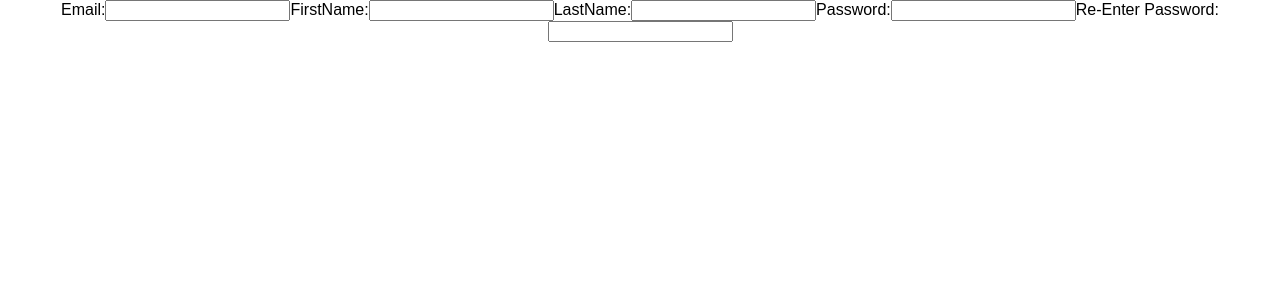
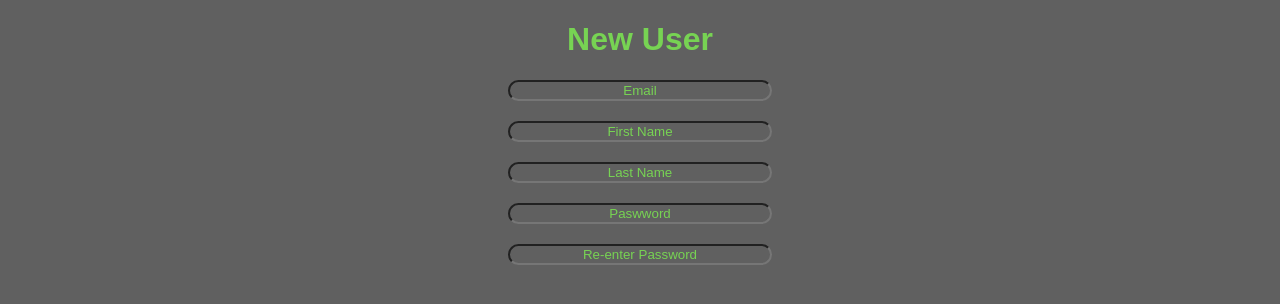
Before and after one commit to lmwright6/newuserpage, a React (Create React App) app: page / in a window 1280 px wide. Shown: the top 304 px of the page. Built offline with nearby package versions, Linux system fonts and the light colour scheme.

Commit message:
Vertically align Input Boxes

```diff
--- a/src/App.css
+++ b/src/App.css
@@ -1,6 +1,13 @@
+html{
+  background: #606060;
+}
+
 .App {
   text-align: center;
+  background: #606060;
+  -webkit-text-fill-color: #77D353;
 }
+
 
 .App-logo {
   animation: App-logo-spin infinite 20s linear;
@@ -22,6 +29,28 @@
   font-size: large;
 }
 
+input{
+ margin-bottom: 15pt;
+ width: 20%;
+-webkit-border-radius: 50px;
+-moz-border-radius: 50px;
+border-radius: 50px;
+background: #606060;
+}
+
+::-webkit-input-placeholder { /* Chrome/Opera/Safari */
+text-align: center
+}
+::-moz-placeholder { /* Firefox 19+ */
+  text-align: center
+}
+:-ms-input-placeholder { /* IE 10+ */
+  text-align: center
+}
+:-moz-placeholder { /* Firefox 18- */
+  text-align: center
+}
+
 @keyframes App-logo-spin {
   from { transform: rotate(0deg); }
   to { transform: rotate(360deg); }
--- a/src/App.js
+++ b/src/App.js
@@ -7,9 +7,12 @@ class App extends React.Component {
 
   render() {
     return (
-      <div className="App">
-       <NewUser/>
-      </div>
+        <div className="App">
+          <div>
+          <h1>New User</h1>
+          </div>
+          <NewUser/>
+        </div>
     );
   }
 }
--- a/src/components/NewUser/index.js
+++ b/src/components/NewUser/index.js
@@ -16,7 +16,7 @@ handleEmailInput(event) {
 this.setState({emailInput: event.target.value})
 }
 handlefirstNameInput(event){
-this.setState({lastNameInput: event.target.value})
+this.setState({firstNameInput: event.target.value})
 }
 handlelastNameInput(event){
 this.setState({lastNameInput: event.target.value})
@@ -30,16 +30,11 @@ this.setState({reEnterInput: event.target.value})
 render() {
 return (
 <div className="App">
-Email:
-<input className="emailInput" type="text" value={this.state.emailInput} onChange={this.handleEmailInput} />
-FirstName:
-<input className="firstNameInput" type="text" value={this.state.firstNameInput} onChange={this.handlefirstNameInput} />
-LastName:
-<input className="lastNameInput" type="text" value={this.state.lastNameInput} onChange={this.handlelastNameInput} />
-Password:
-<input className="passwordInput" type="text" value={this.state.passwordInput} onChange={this.handlepasswordInput} />
-Re-Enter Password:
-<input className="reEnterInput" type="text" value={this.state.reEnterInput} onChange={this.reEnterInput} />
+<input className="emailInput" type="text" placeholder="Email" value={this.state.emailInput} onChange={this.handleEmailInput} /><br />
+<input className="firstNameInput" type="text" placeholder="First Name" value={this.state.firstNameInput} onChange={this.handlefirstNameInput} /><br />
+<input className="lastNameInput" type="text" placeholder="Last Name" value={this.state.lastNameInput} onChange={this.handlelastNameInput} /><br />
+<input className="passwordInput" type="text" placeholder="Paswword" value={this.state.passwordInput} onChange={this.handlepasswordInput} /><br />
+<input className="reEnterInput" type="text" placeholder="Re-enter Password" value={this.state.reEnterInput} onChange={this.reEnterInput} /><br />
 </div>
 );
 }
```
